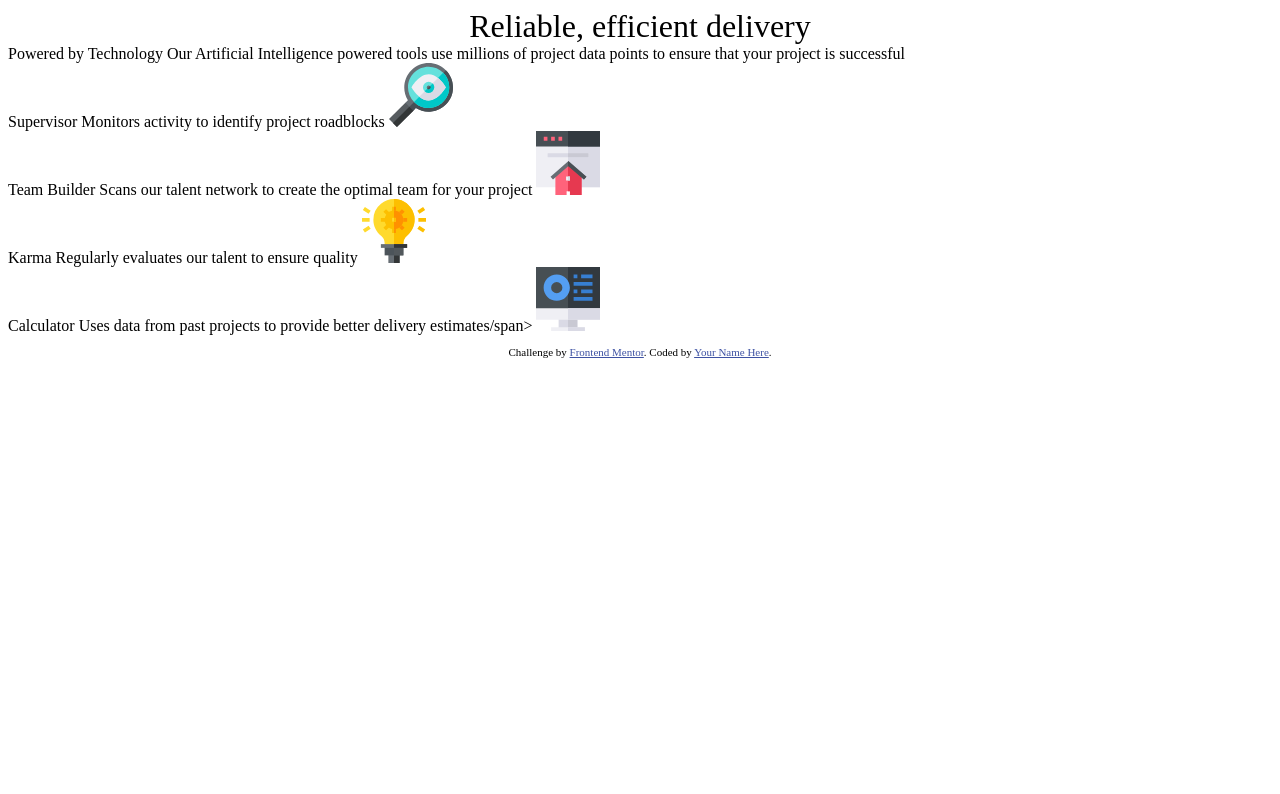
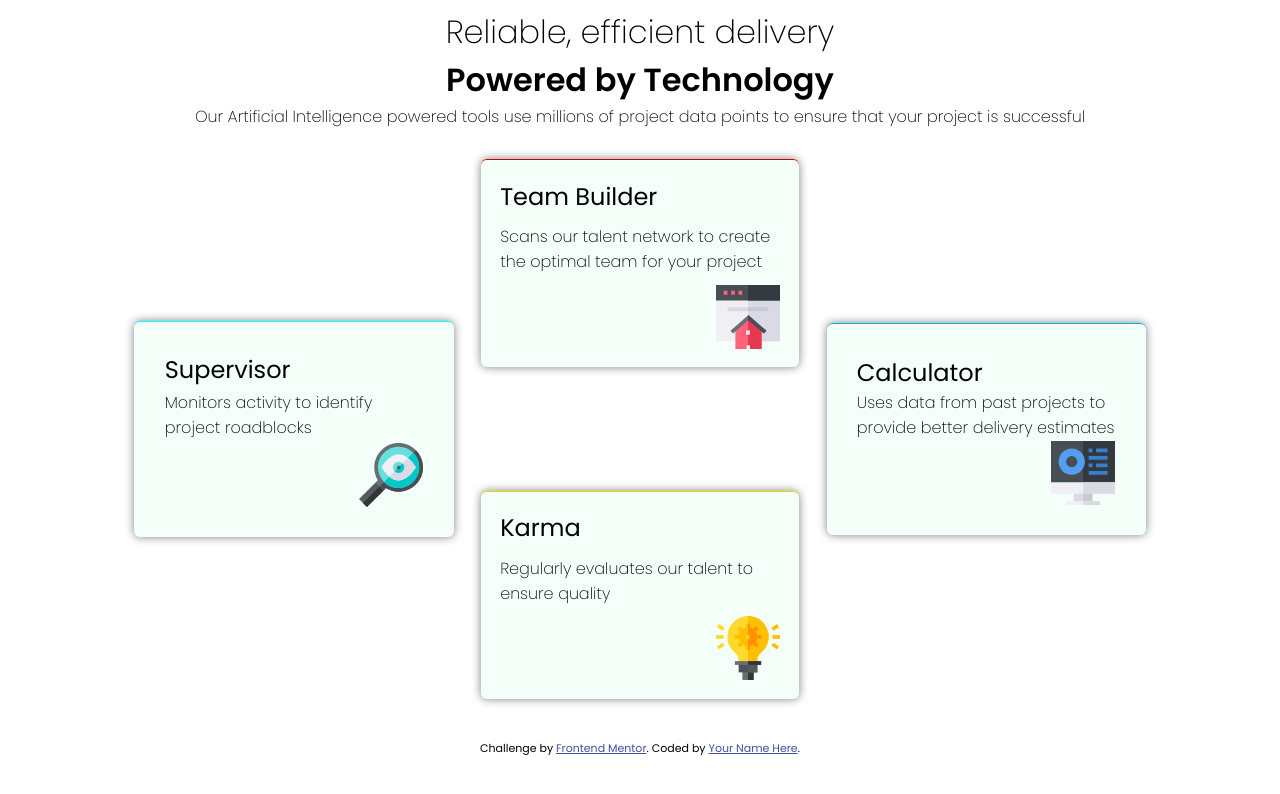
Before and after one commit to qasimbutt101/qasimbutt101.github.io-4Cards-feature-section, a plain HTML site: page index.html in a window 1280 px wide. Drawn offline with Linux system fonts and the light colour scheme.

Commit message:
bla bla bla

```diff
--- a/index.html
+++ b/index.html
@@ -3,7 +3,7 @@
 <head>
   <meta charset="UTF-8">
   <meta name="viewport" content="width=device-width, initial-scale=1.0"> <!-- displays site properly based on user's device -->
-
+  <link href="https://fonts.googleapis.com/css2?family=Poppins:wght@200;400;600&display=swap" rel="stylesheet">
   <link rel="icon" type="image/png" sizes="32x32" href="./images/favicon-32x32.png">
 
   <title>Frontend Mentor | Four card feature section</title>
@@ -16,33 +16,37 @@
 </head>
 <body>
   <span class="title">Reliable, efficient delivery</span>
-  <span>Powered by Technology</span>
-  <span>Our Artificial Intelligence powered tools use millions of project data points
+  <span class="title2">Powered by Technology</span>
+  <span class="para1
+">Our Artificial Intelligence powered tools use millions of project data points
   to ensure that your project is successful</span>
 
+
+<div class=" cards">
   <div class="card card1">
-    <span> Supervisor</span>
-    <span>Monitors activity to identify project roadblocks</span>
-    <span><img src="images/icon-supervisor.svg" alt=""></span>
+    <span class=" cardTitle">Supervisor</span>
+    <span class=cardPara>Monitors activity to identify project roadblocks</span>
+    <span class="cImage"><img src="images/icon-supervisor.svg" alt=""></span>
   </div>
-  <div>
+  <div class="container">
   <div class="card card2">
-    <span>Team Builder</span>
-    <span>Scans our talent network to create the optimal team for your project</span>
-    <span><img src="images/icon-team-builder.svg" alt=""></span>
+    <span class=" cardTitle">Team Builder</span>
+    <span class=cardPara>Scans our talent network to create the optimal team for your project</span>
+    <span class="cImage"><img src="images/icon-team-builder.svg" alt=""></span>
   </div>
   <div class="card card3">
-    <span>Karma</span>
-    <span>Regularly evaluates our talent to ensure quality</span>
-    <span><img src="images/icon-karma.svg" alt=""></span>
+    <span class=" cardTitle">Karma</span>
+    <span class=cardPara>Regularly evaluates our talent to ensure quality</span>
+    <span class="cImage"><img src="images/icon-karma.svg" alt=""></span>
   </div>
   </div>
+
   <div class="card card4">
-    <span>Calculator</span>
-    <span<>Uses data from past projects to provide better delivery estimates</span>/span>
-    <span><img src="images/icon-calculator.svg" alt=""></span>
+    <span class=" cardTitle">Calculator</span>
+    <span class=cardPara>Uses data from past projects to provide better delivery estimates</span>
+    <span class="cImage"><img src="images/icon-calculator.svg" alt=""></span>
   </div>
-
+  </div>
 
 
 
--- a/style.css
+++ b/style.css
@@ -1,5 +1,89 @@
-.title{
-    display: block;
-    text-align: center;
-font-size: 2rem;
+* {
+  font-family: "Poppins", sans-serif;
 }
+.title {
+  display: block;
+  text-align: center;
+  font-weight: 200;
+  font-size: 2rem;
+}
+.title2 {
+  display: block;
+  font-size: 2rem;
+  font-weight: 600;
+  text-align: center;
+}
+.para1 {
+  display: block;
+  text-align: center;
+  font-weight: 200;
+}
+.cards {
+  /* outline: 1px solid red; */
+  margin: auto;
+  display: flex;
+  height: 75vh;
+  width: 80%;
+  justify-content: space-between;
+  align-items: center;
+}
+.container {
+  /* outline: 1px solid pink; */
+  height: 90%;
+  width: 140%;
+
+  display: flex;
+  flex-direction: column;
+  justify-content: space-between;
+  align-items: center;
+}
+.card {
+  background-color: mintcream;
+  box-shadow: 0px 0px 10px gray;
+  border-radius: 6px;
+  display: flex;
+  flex-direction: column;
+   justify-content: space-between;
+  /* width: 350px; */
+  /* padding: 5%; */
+  /* height: 170px; */
+  font-weight: 200;
+}
+.cardTitle {
+  display: block;
+  font-size: 1.5rem;
+  font-weight: 400;
+}
+img {
+  float: right;
+}
+.card1 {
+  border-top: 1px solid cyan;
+   width: 97%;
+    height: 155px;
+  padding: 3%;
+}
+.card2 {
+  border-top: 1px solid rgb(192, 6, 6);
+  height: 170px;
+  width: 75%;
+  padding-left: 5%;
+  padding-right: 5%;
+  padding-top: 5%;
+  padding-bottom: 5%;
+}
+.card3 {
+  border-top: 1px solid rgb(223, 223, 4);
+  height: 170px;
+  width: 75%;
+  padding-left: 5%;
+  padding-right: 5%;
+  padding-top: 5%;
+  padding-bottom: 5%;
+}
+.card4 {
+  border-top: 1px solid rgb(4, 180, 211);
+  width: 97%;
+  height: 150px;
+  padding: 3%;
+}
```
